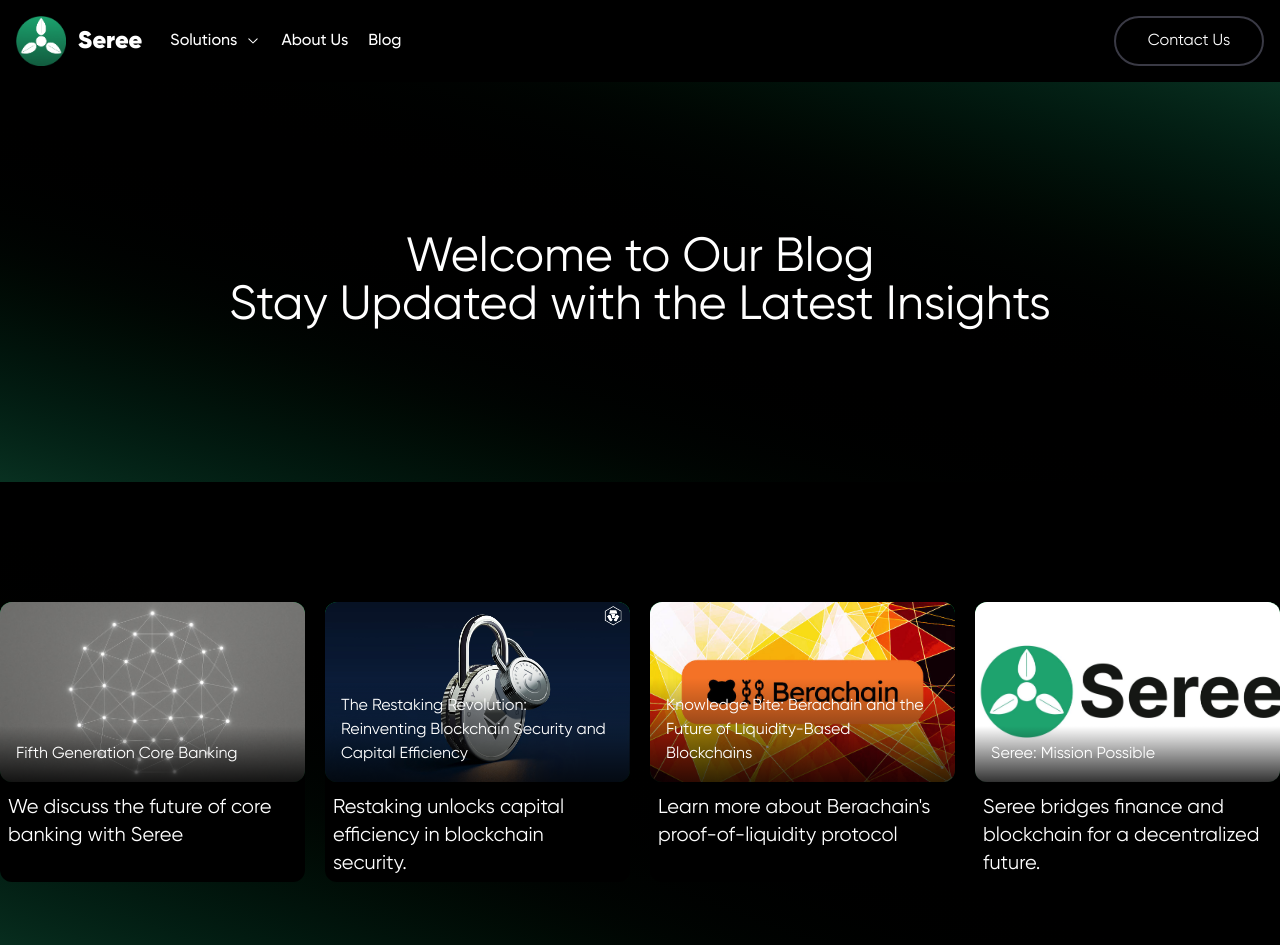
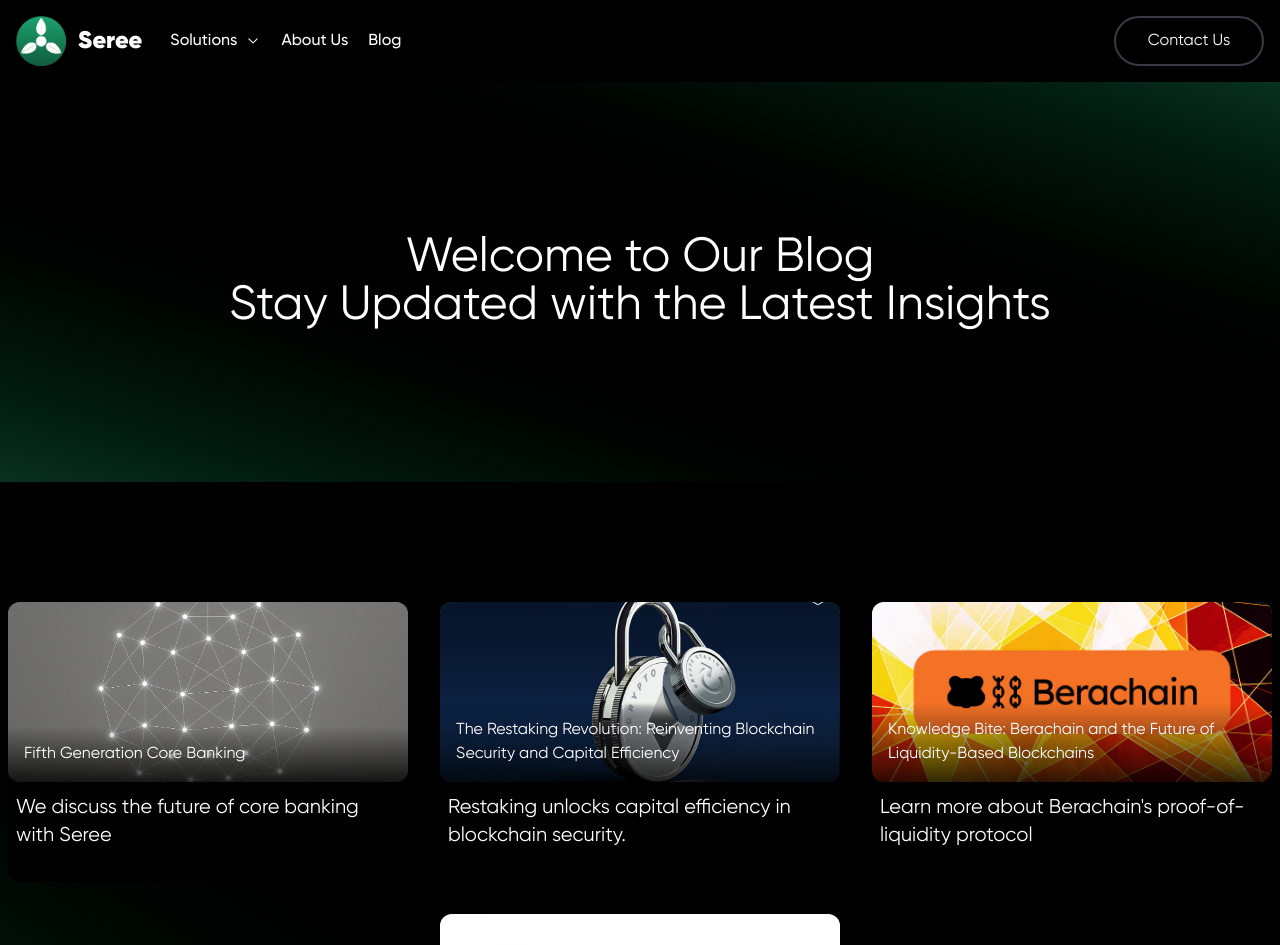
Before and after one commit to 0xsereel/website, a React (Vite) app: page /blog in a window 1280 px wide. Shown: the top 945 px of the page. Built offline with nearby package versions, Linux system fonts and the light colour scheme.

Commit message:
added wrap to manage space for blogs as more blogs come in

```diff
--- a/src/components/Blog/BlogPageContent.tsx
+++ b/src/components/Blog/BlogPageContent.tsx
@@ -23,8 +23,8 @@ export const BlogPageContent = () => {
         </div>
       </div>
 
-      <div className="w-full bg-black  flex flex-col items-center  bg-gradient-to-bl from-black via-black to-[#1CA36E]/30   justify-center py-20">
-        <div className="w-full flex items-center justify-center mt-10 gap-5 lg:flex-row flex-col">
+      <div className="w-full bg-black flex-wrap   flex flex-col items-center  bg-gradient-to-bl from-black via-black to-[#1CA36E]/30   justify-center py-20">
+        <div className="w-full flex flex-wrap items-center justify-center mt-10 gap-8 lg:flex-row flex-col">
           {typedBlogs.length > 0 ? (
             typedBlogs.map((blog) => (
               <Link
```
